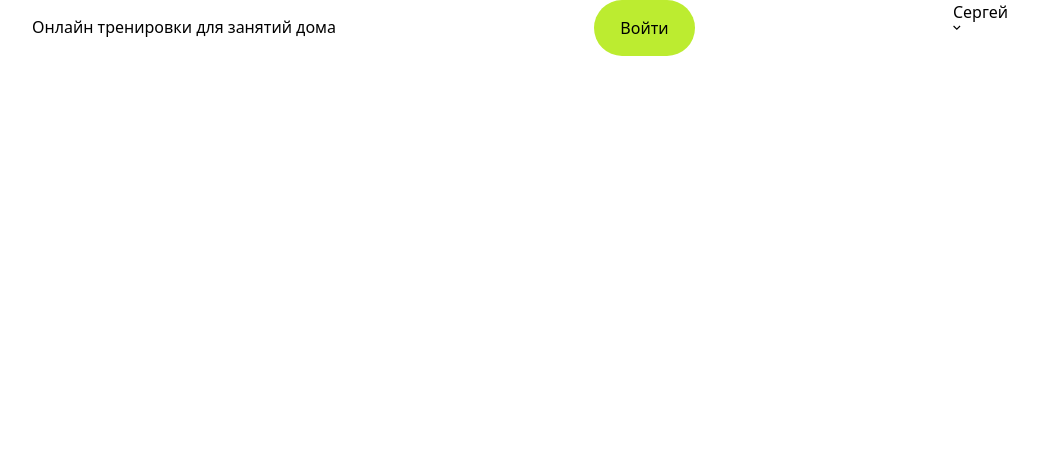
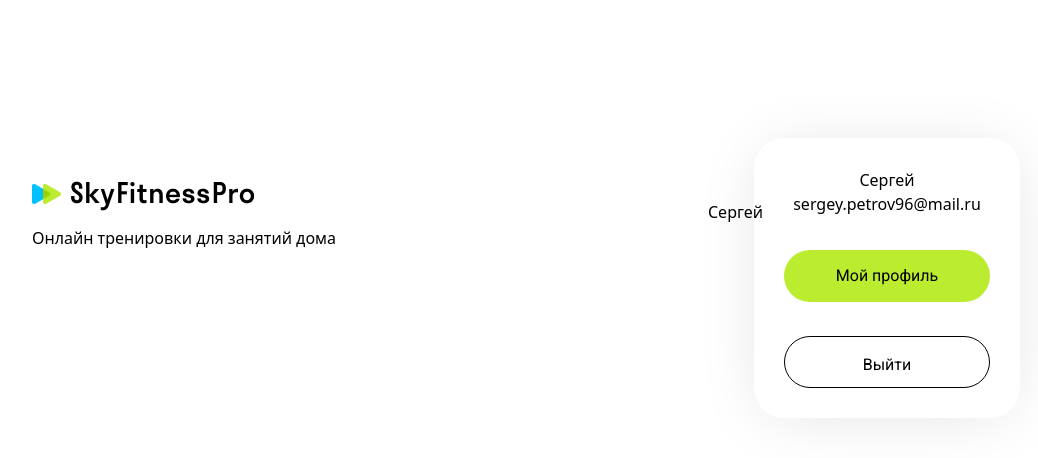
Before and after one commit to ruslankrivilin/SkyFitnessPro_TeamDev, a React (Vite) app: page / in a window 1280 px wide. Shown: the top 458 px of the page, without its empty margins (120-1158 px from the left). Built offline with nearby package versions, Linux system fonts and the light colour scheme.

Commit message:
работа со стилями/header_userModal

```diff
--- a/index.html
+++ b/index.html
@@ -5,6 +5,12 @@
     <meta name="viewport" content="width=device-width, initial-scale=1.0" />
     <title>Sky Fitness Pro</title>
     <link rel="stylesheet" href="./src/css/style.css" />
+    <link rel="preconnect" href="https://fonts.googleapis.com" />
+    <link rel="preconnect" href="https://fonts.gstatic.com" crossorigin />
+    <link
+      href="https://fonts.googleapis.com/css2?family=Roboto:wght@400;500&display=swap"
+      rel="stylesheet"
+    />
   </head>
   <body>
     <div id="root"></div>
--- a/src/components/Common/Header/Header.tsx
+++ b/src/components/Common/Header/Header.tsx
@@ -1,35 +1,45 @@
 import "../../../css/style.css";
+
+import UserModal from "../UserModal/UserModal";
 
 export default function Header() {
   return (
-    <div className="container mx-auto flex justify-between">
+    <div className="mx-auto mt-[50px] flex items-center justify-between">
       <div className="flex flex-col space-y-[15px]">
-        <div>
-          {/* <Link to="/">
-            <img src="" alt="logo">
-          </Link> */}
+        <div className="">
+          <a>
+            <img src="/images/logo.png" alt="logo" />
+          </a>
         </div>
-        <div>
-          <p className="text-black">Онлайн тренировки для занятий дома</p>
+        <div className="space-y-[60px]">
+          <p className="font-roboto hidden md:flex">
+            Онлайн тренировки для занятий дома
+          </p>
         </div>
       </div>
 
-      <div
-        className="rounded-buttonRadius bg-mainColor px-btnX py-btnY text-black hover:bg-mainHover" /* onClick={handleSigninForm} */
+
+      {/* <button
+        className="h-[52px] w-[103px] rounded-buttonRadius bg-mainColor px-btnX py-btnY text-center font-defaultFont font-normal text-black hover:bg-mainHover"
       >
         Войти
-      </div>
-      {/* user Блок */}
+      </button> */}
+
+
+      {/* Если пользователь авторизован, то user Блок */}
       <div>
-        <div></div>
+        <svg className="">
+           <use xlinkHref="public/icons/profile_icon.svg" />
+        </svg>
 
         <div>
           <div>Сергей</div>
-          <svg className="w-[8px] h-[8px]">
-            <use xlinkHref="./public/icons/sprite.svg#icon-user-arrow" />
+          <svg className="">
+           <use xlinkHref="public/icons/user_arrow_icon.svg" />
           </svg>
         </div>
       </div>
+      <UserModal />
     </div>
   );
 }
--- a/src/components/Common/UserModal/UserModal.tsx
+++ b/src/components/Common/UserModal/UserModal.tsx
@@ -1,3 +1,21 @@
+import { Link } from "react-router-dom";
+import { appRoutes } from "../../../lib/appRoutes";
+
 export default function UserModal() {
-  return;
+  return (
+    <div className="bg-whit absolute right-0 top-16 mr-[140px] mt-[74px] grid gap-[34px] rounded-blockRadius p-l text-center shadow-[0_4px_67px_-12px_rgba(0,0,0,0.13)]">
+      <div>
+        <div>Сергей</div>
+        <div>sergey.petrov96@mail.ru</div>
+      </div>
+      <Link to={appRoutes.USER_PROFILE}>
+        <button className="h-[52px] w-[206px] rounded-buttonRadius bg-mainColor font-defaultFont font-normal hover:bg-mainHover">
+          Мой профиль
+        </button>
+      </Link>
+      <button className="h-[52px] w-[206px] rounded-buttonRadius border-[1px] border-solid border-black bg-white px-btnX py-btnY font-defaultFont font-normal text-black hover:bg-bgColor">
+        Выйти
+      </button>
+    </div>
+  );
 }
--- a/src/css/style.css
+++ b/src/css/style.css
@@ -6,7 +6,10 @@
 1. Prevent padding and border from affecting element width. (https://github.com/mozdevs/cssremedy/issues/4)
 2. Allow adding a border to an element by just adding a border-width. (https://github.com/tailwindcss/tailwindcss/pull/116)
 */
-
+* {
+  margin: 0;
+  padding: 0;
+}
 *,
 ::before,
 ::after {
@@ -22,7 +25,7 @@
 
 ::before,
 ::after {
-  --tw-content: '';
+  --tw-content: "";
 }
 
 /*
@@ -44,9 +47,10 @@ html,
   -moz-tab-size: 4;
   /* 3 */
   -o-tab-size: 4;
-     tab-size: 4;
+  tab-size: 4;
   /* 3 */
-  font-family: ui-sans-serif, system-ui, sans-serif, "Apple Color Emoji", "Segoe UI Emoji", "Segoe UI Symbol", "Noto Color Emoji";
+  font-family: ui-sans-serif, system-ui, sans-serif, "Apple Color Emoji",
+    "Segoe UI Emoji", "Segoe UI Symbol", "Noto Color Emoji";
   /* 4 */
   font-feature-settings: normal;
   /* 5 */
@@ -89,7 +93,7 @@ Add the correct text decoration in Chrome, Edge, and Safari.
 
 abbr:where([title]) {
   -webkit-text-decoration: underline dotted;
-          text-decoration: underline dotted;
+  text-decoration: underline dotted;
 }
 
 /*
@@ -135,7 +139,8 @@ code,
 kbd,
 samp,
 pre {
-  font-family: ui-monospace, SFMono-Regular, Menlo, Monaco, Consolas, "Liberation Mono", "Courier New", monospace;
+  font-family: ui-monospace, SFMono-Regular, Menlo, Monaco, Consolas,
+    "Liberation Mono", "Courier New", monospace;
   /* 1 */
   font-feature-settings: normal;
   /* 2 */
@@ -236,9 +241,9 @@ select {
 */
 
 button,
-input:where([type='button']),
-input:where([type='reset']),
-input:where([type='submit']) {
+input:where([type="button"]),
+input:where([type="reset"]),
+input:where([type="submit"]) {
   -webkit-appearance: button;
   /* 1 */
   background-color: transparent;
@@ -285,7 +290,7 @@ Correct the cursor style of increment and decrement buttons in Safari.
 2. Correct the outline style in Safari.
 */
 
-[type='search'] {
+[type="search"] {
   -webkit-appearance: textfield;
   /* 1 */
   outline-offset: -2px;
@@ -378,7 +383,8 @@ textarea {
 2. Set the default placeholder color to the user's configured gray 400 color.
 */
 
-input::-moz-placeholder, textarea::-moz-placeholder {
+input::-moz-placeholder,
+textarea::-moz-placeholder {
   opacity: 1;
   /* 1 */
   color: #9ca3af;
@@ -446,7 +452,9 @@ video {
   display: none;
 }
 
-*, ::before, ::after {
+*,
+::before,
+::after {
   --tw-border-spacing-x: 0;
   --tw-border-spacing-y: 0;
   --tw-translate-x: 0;
--- a/src/pages/MainPage/MainPage.tsx
+++ b/src/pages/MainPage/MainPage.tsx
@@ -2,5 +2,9 @@ import Header from "../../components/Common/Header/Header";
 
 
 export default function MainPage() {
-  return <Header />;
+  return(<>
+    <div className="container mx-auto">
+    <Header />
+    </div>
+    </>);
 }
```
